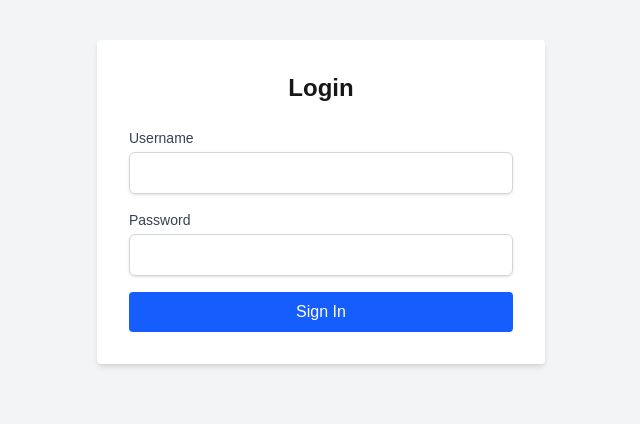
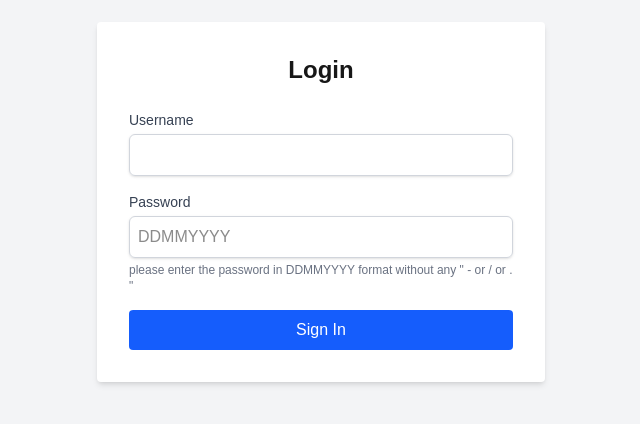
Before and after one commit to gvpcdpgc-ent/elective-system, a Next.js app: page /login in a window 1280 px wide. Shown: the part 198-622 px from the top of the page, without its empty margins (319-959 px from the left). Built offline with nearby package versions, Linux system fonts and the light colour scheme.

Commit message:
Update login page: Add password format text

```diff
--- a/app/(auth)/login/page.tsx
+++ b/app/(auth)/login/page.tsx
@@ -49,8 +49,10 @@ export default function LoginPage() {
                             value={password}
                             onChange={(e) => setPassword(e.target.value)}
                             className="mt-1 block w-full border border-gray-300 rounded-md shadow-sm p-2"
+                            placeholder="DDMMYYYY"
                             required
                         />
+                        <p className="text-xs text-gray-500 mt-1">please enter the password in DDMMYYYY format without any " - or / or . "</p>
                     </div>
                     <button
                         type="submit"
```
Also changed, not shown: 1 other file (tests, documents, lock files or other folders).
